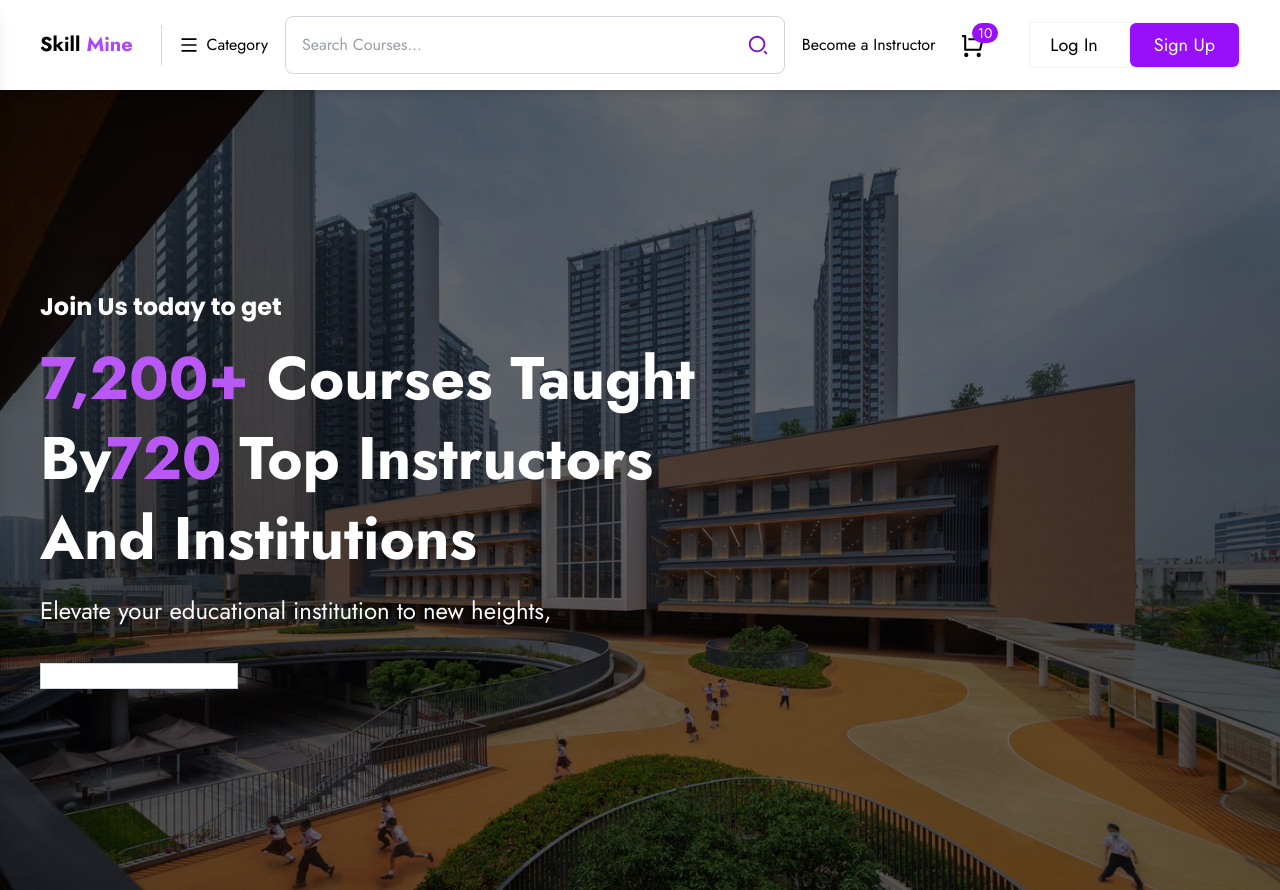
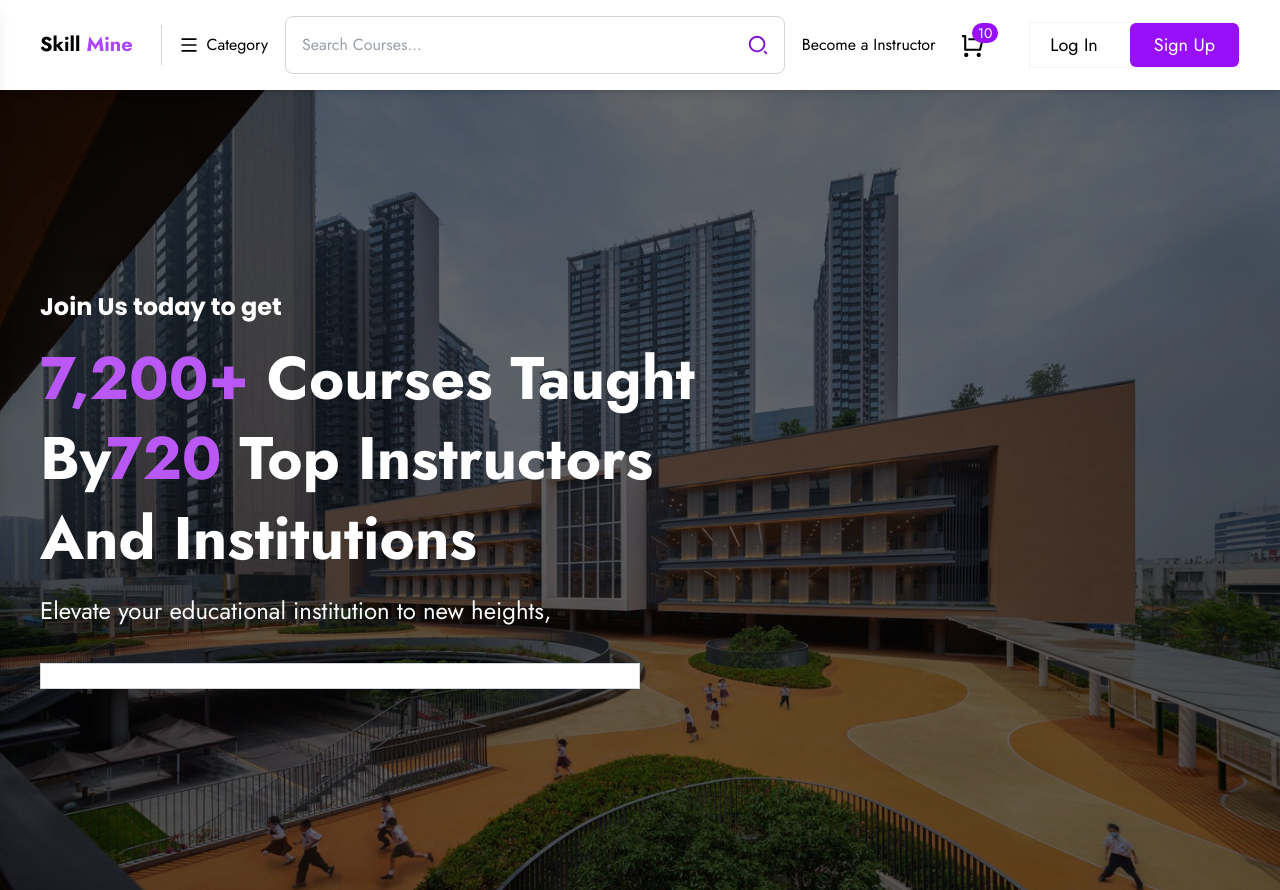
Before and after one commit to Divyadharshana5/Skill-mine, a React (Vite) app: page / in a window 1280 px wide. Built offline with nearby package versions, Linux system fonts and the light colour scheme.

Commit message:
update LandingPages.jsx

```diff
--- a/src/Components/LandingPages.jsx
+++ b/src/Components/LandingPages.jsx
@@ -39,7 +39,7 @@ const LandingPages = () => {
               <form action="" className="flex lg:w-fit w-full relative mt-5">
                 <input
                   type="text"
-                  className="bg-white border border-gray-300 text-gray-200"
+                  className="bg-white border border-gray-300 text-gray-200 outline-none w-full lg:min-w-[600px]"
                 />
               </form>
             </div>
```
